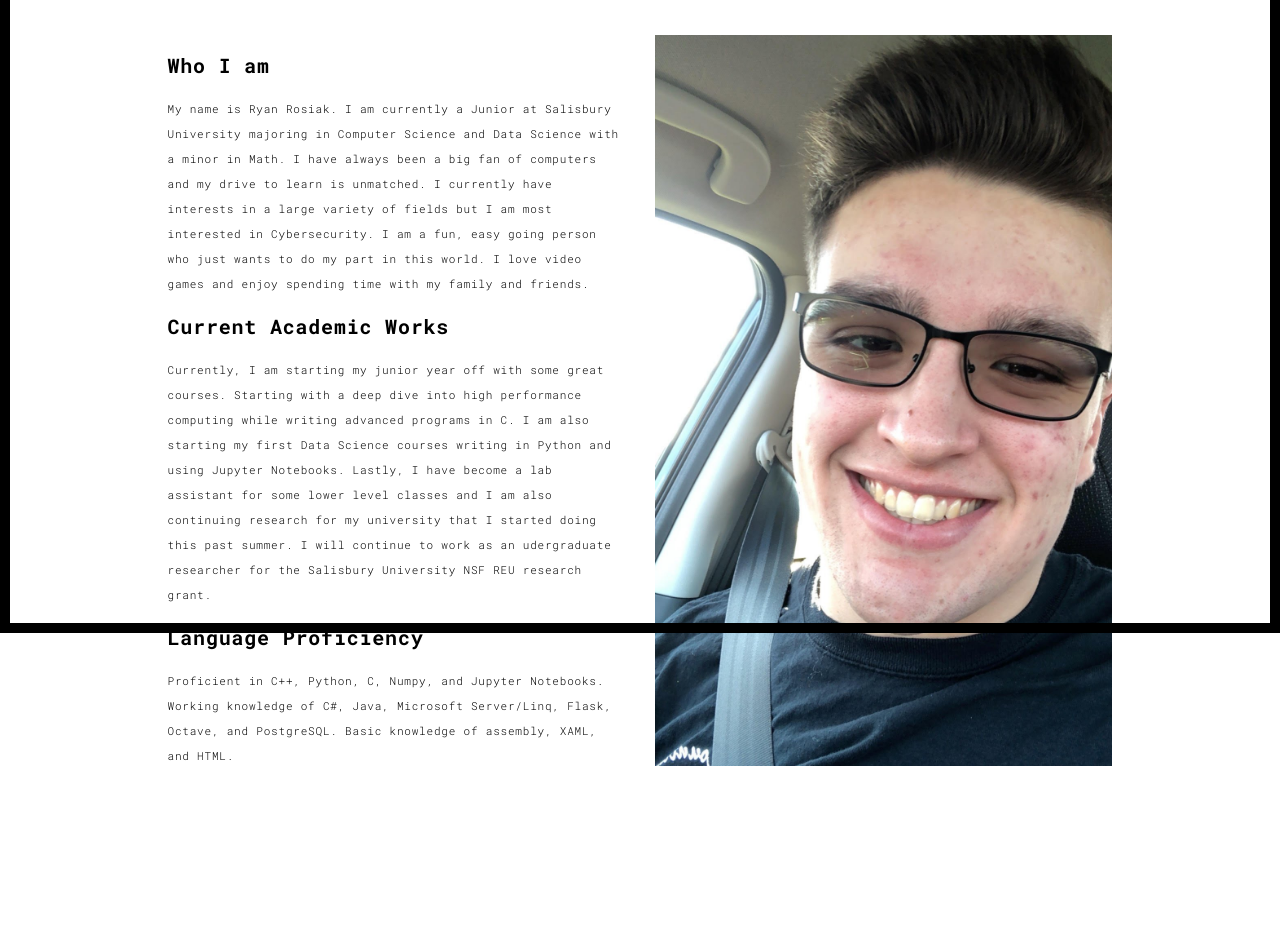
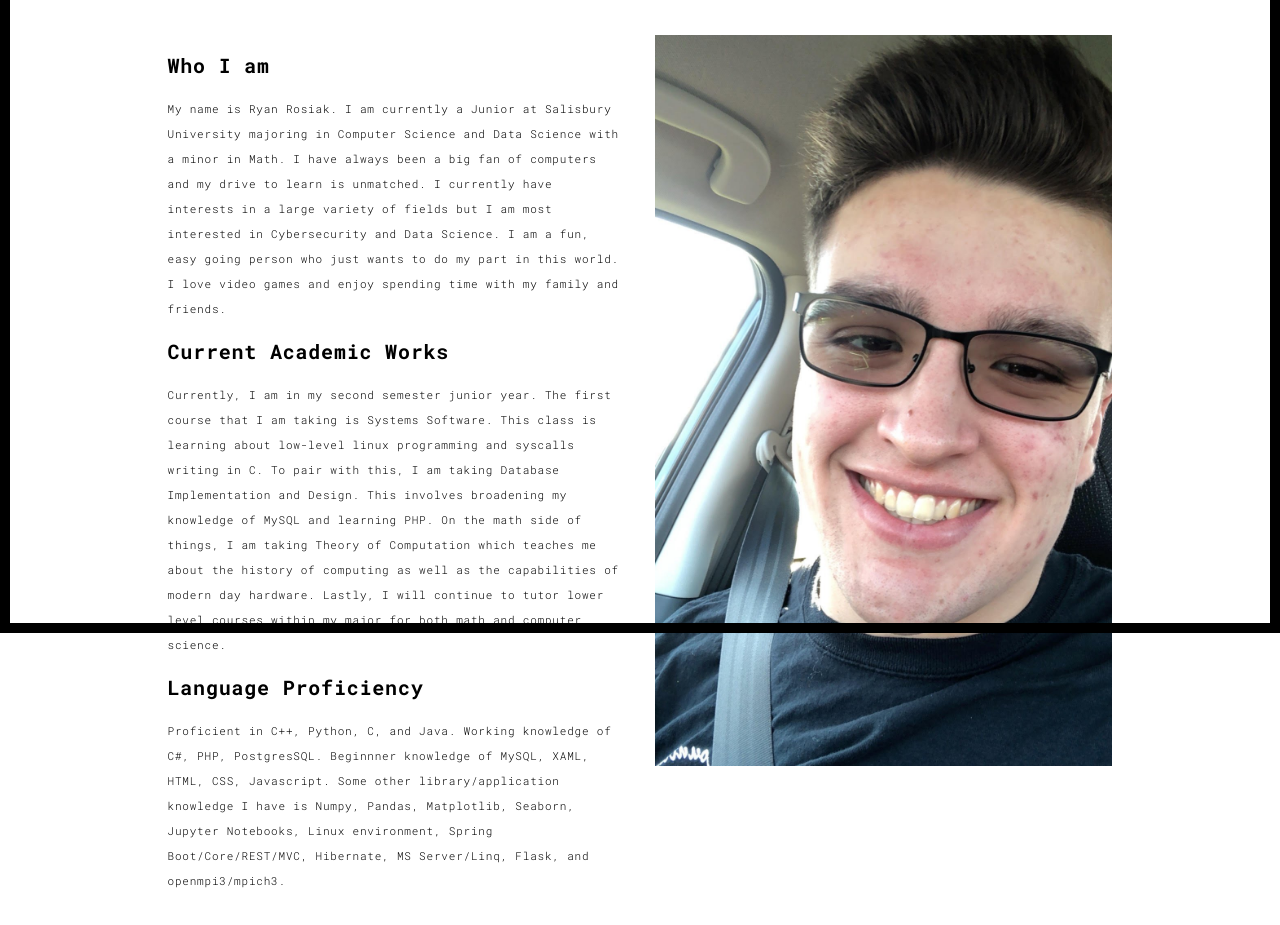
Before and after one commit to spa542/PythonPracticePrograms, a plain HTML site: page WebDevelopment/WebServer/templates/about.html in a window 1280 px wide. Shown: the part 167-1092 px from the top of the page. Before the commit the page ends 1055 px from the top, so only its background shows below. Drawn offline with Linux system fonts and the light colour scheme; files that its build step writes are made by us from their sources; files whose address does not match are found by name.

Commit message:
For some reason, never pushed this minor change, going to be changing again soon

```diff
--- a/WebDevelopment/WebServer/templates/about.html
+++ b/WebDevelopment/WebServer/templates/about.html
@@ -65,17 +65,18 @@
                   <p>My name is Ryan Rosiak. I am currently a Junior at Salisbury University majoring in
 				  Computer Science and Data Science with a minor in Math. I have always been a big fan of
                   computers and my drive to learn is unmatched. I currently have interests in a large variety
-                  of fields but I am most interested in Cybersecurity. I am a fun, easy going person who just wants to do my
+                  of fields but I am most interested in Cybersecurity and Data Science. I am a fun, easy going person who just wants to do my
 				  part in this world. I love video games and enjoy spending time with my family and friends.</p>
                   <h3>Current Academic Works</h3>
-                  <p>Currently, I am starting my junior year off with some great courses. Starting with a deep dive into
-                      high performance computing while writing advanced programs in C. I am also starting my first Data Science
-                      courses writing in Python and using Jupyter Notebooks. Lastly, I have become a lab assistant for some lower
-                      level classes and I am also continuing research for my university that I started doing this past summer. I will continue to work
-                      as an udergraduate researcher for the Salisbury University NSF REU research grant.
+                  <p>Currently, I am in my second semester junior year. The first course that I am taking is
+                  Systems Software. This class is learning about low-level linux programming and syscalls writing in C. To pair with this, I am taking
+                  Database Implementation and Design. This involves broadening my knowledge of MySQL and learning PHP. On the math side of things, I am
+                  taking Theory of Computation which teaches me about the history of computing as well as the capabilities of modern day hardware. Lastly,
+                  I will continue to tutor lower level courses within my major for both math and computer science.
                   <h3>Language Proficiency</h3>
-                  <p> Proficient in C++, Python, C, Numpy, and Jupyter Notebooks. Working knowledge of C#, Java, Microsoft Server/Linq, Flask, Octave, and PostgreSQL.
-				  Basic knowledge of assembly, XAML, and HTML.</p>
+                  <p> Proficient in C++, Python, C, and Java. Working knowledge of C#, PHP, PostgresSQL. Beginnner knowledge of MySQL, XAML, HTML, CSS, Javascript. Some other library/application knowledge I have is
+                  Numpy, Pandas, Matplotlib, Seaborn, Jupyter Notebooks, Linux environment, Spring Boot/Core/REST/MVC, Hibernate, MS Server/Linq, Flask, and openmpi3/mpich3.
+				  </p>
                 </div>
                 <div class="col-xs-12 col-md-6">
                   <img src="./static/assets/images/ryanface2.jpg" class="img-responsive" alt="">
```
